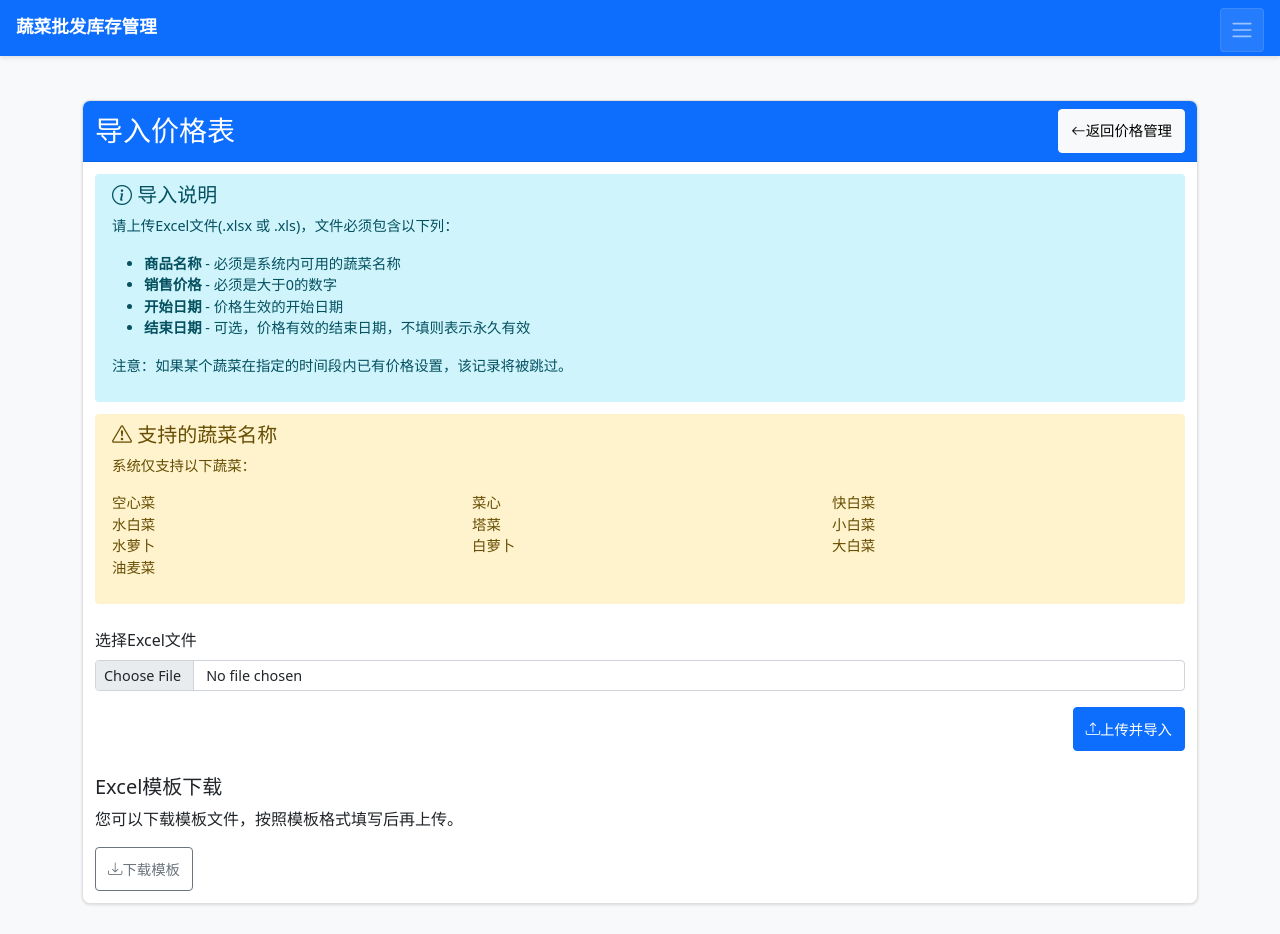
After one commit to cqboy321/SHUCAI2, a Flask app: page /admin/prices/import_excel in a window 1280 px wide. The commit adds this page. Run offline with Flask 2, Linux system fonts and the light colour scheme; a user stored in the database is signed in; parts of the project's set-up code (start-up, migrations or seed data) failed here and were passed over; some libraries are stand-ins or nearby versions.

Commit message:
Add files via upload

```diff
--- /dev/null
+++ b/templates/import_prices.html
@@ -0,0 +1,77 @@
+{% extends "base.html" %}
+
+{% block content %}
+<div class="container mt-4">
+    <div class="card shadow">
+        <div class="card-header bg-primary text-white d-flex justify-content-between align-items-center">
+            <h3 class="mb-0">导入价格表</h3>
+            <a href="{{ url_for('admin_prices') }}" class="btn btn-light">
+                <i class="bi bi-arrow-left"></i> 返回价格管理
+            </a>
+        </div>
+        <div class="card-body">
+            <div class="alert alert-info">
+                <h5><i class="bi bi-info-circle"></i> 导入说明</h5>
+                <p>请上传Excel文件(.xlsx 或 .xls)，文件必须包含以下列：</p>
+                <ul>
+                    <li><strong>商品名称</strong> - 必须是系统内可用的蔬菜名称</li>
+                    <li><strong>销售价格</strong> - 必须是大于0的数字</li>
+                    <li><strong>开始日期</strong> - 价格生效的开始日期</li>
+                    <li><strong>结束日期</strong> - 可选，价格有效的结束日期，不填则表示永久有效</li>
+                </ul>
+                <p>注意：如果某个蔬菜在指定的时间段内已有价格设置，该记录将被跳过。</p>
+            </div>
+
+            <div class="alert alert-warning">
+                <h5><i class="bi bi-exclamation-triangle"></i> 支持的蔬菜名称</h5>
+                <p>系统仅支持以下蔬菜：</p>
+                <div class="row">
+                    <div class="col-md-4">
+                        <ul class="list-unstyled">
+                            <li>空心菜</li>
+                            <li>水白菜</li>
+                            <li>水萝卜</li>
+                            <li>油麦菜</li>
+                        </ul>
+                    </div>
+                    <div class="col-md-4">
+                        <ul class="list-unstyled">
+                            <li>菜心</li>
+                            <li>塔菜</li>
+                            <li>白萝卜</li>
+                        </ul>
+                    </div>
+                    <div class="col-md-4">
+                        <ul class="list-unstyled">
+                            <li>快白菜</li>
+                            <li>小白菜</li>
+                            <li>大白菜</li>
+                        </ul>
+                    </div>
+                </div>
+            </div>
+
+            <form method="post" enctype="multipart/form-data" class="mt-4">
+                <div class="mb-3">
+                    <label for="price_file" class="form-label">选择Excel文件</label>
+                    <input type="file" class="form-control" id="price_file" name="price_file" accept=".xlsx,.xls" required>
+                </div>
+
+                <div class="d-grid gap-2 d-md-flex justify-content-md-end">
+                    <button type="submit" class="btn btn-primary">
+                        <i class="bi bi-upload"></i> 上传并导入
+                    </button>
+                </div>
+            </form>
+
+            <div class="mt-4">
+                <h5>Excel模板下载</h5>
+                <p>您可以下载模板文件，按照模板格式填写后再上传。</p>
+                <a href="{{ url_for('static', filename='templates/price_template.xlsx') }}" class="btn btn-outline-secondary">
+                    <i class="bi bi-download"></i> 下载模板
+                </a>
+            </div>
+        </div>
+    </div>
+</div>
+{% endblock %}
```
Also changed, not shown: templates/admin_prices.html (+8 -3 lines).
